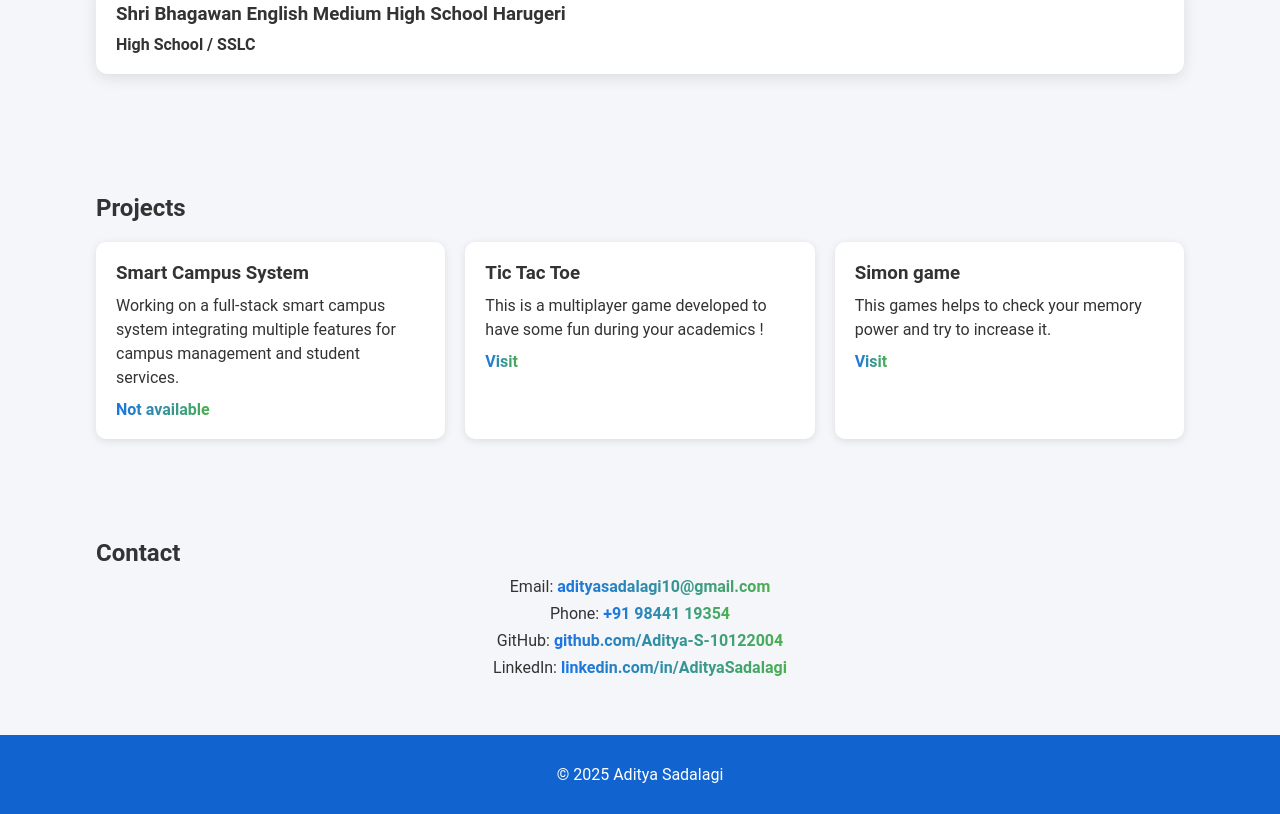
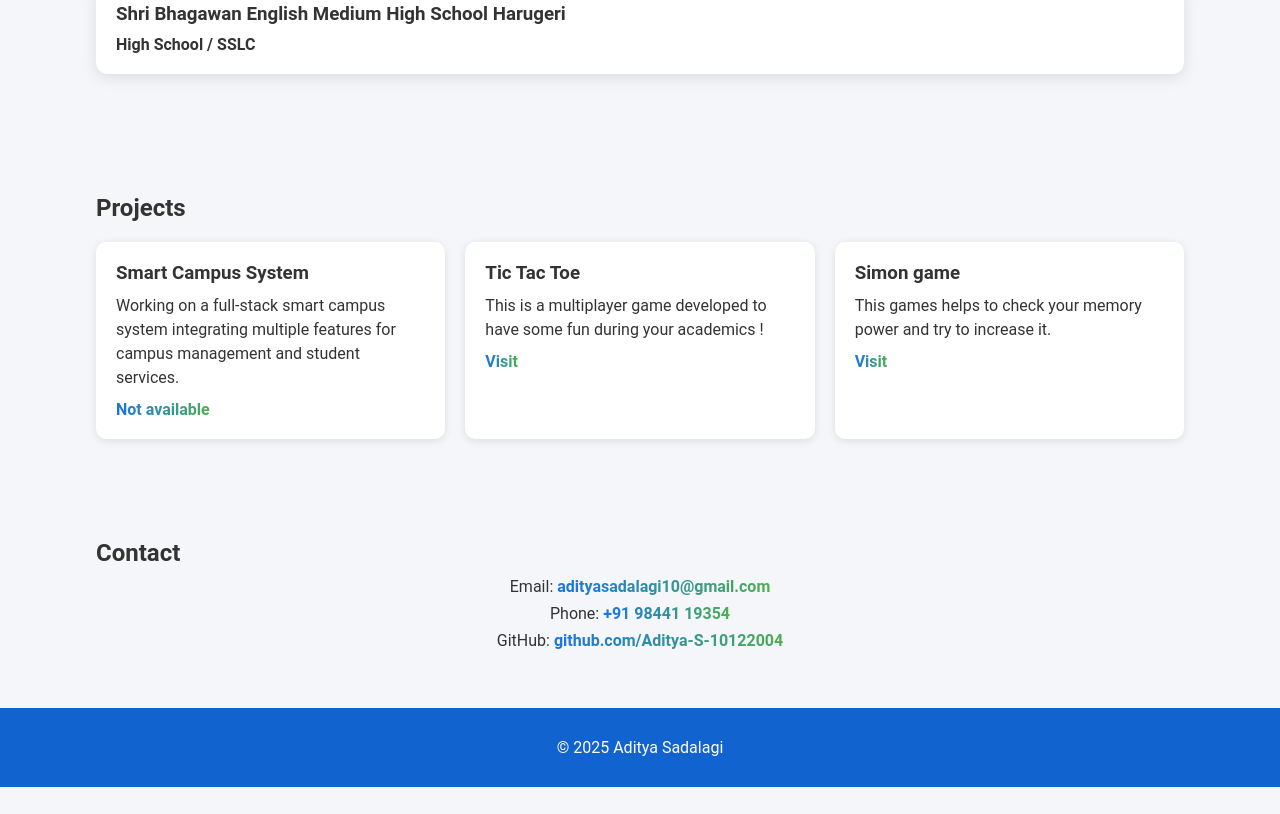
Before and after one commit to Aditya-S-10122004/My-Portfolio, a plain HTML site: page index.html in a window 1280 px wide. Shown: the part 1282-2096 px from the top of the page. After the commit the page ends 2069 px from the top, so only its background shows below. Drawn offline with nearby package versions, Linux system fonts and the light colour scheme.

Commit message:
Update index.html

```diff
--- a/index.html
+++ b/index.html
@@ -99,7 +99,6 @@
   <p>Email: <a href="mailto:adityasadalagi10@gmail.com">adityasadalagi10@gmail.com</a></p>
   <p>Phone: <a href="tel:+919844119354">+91 98441 19354</a></p>
   <p>GitHub: <a href="https://github.com/Aditya-S-10122004" target="_blank">github.com/Aditya-S-10122004</a></p>
-  <p>LinkedIn: <a href="https://www.linkedin.com/in/AdityaSadalagi" target="_blank">linkedin.com/in/AdityaSadalagi</a></p>
 </section>
 
 <!-- Footer -->
```
